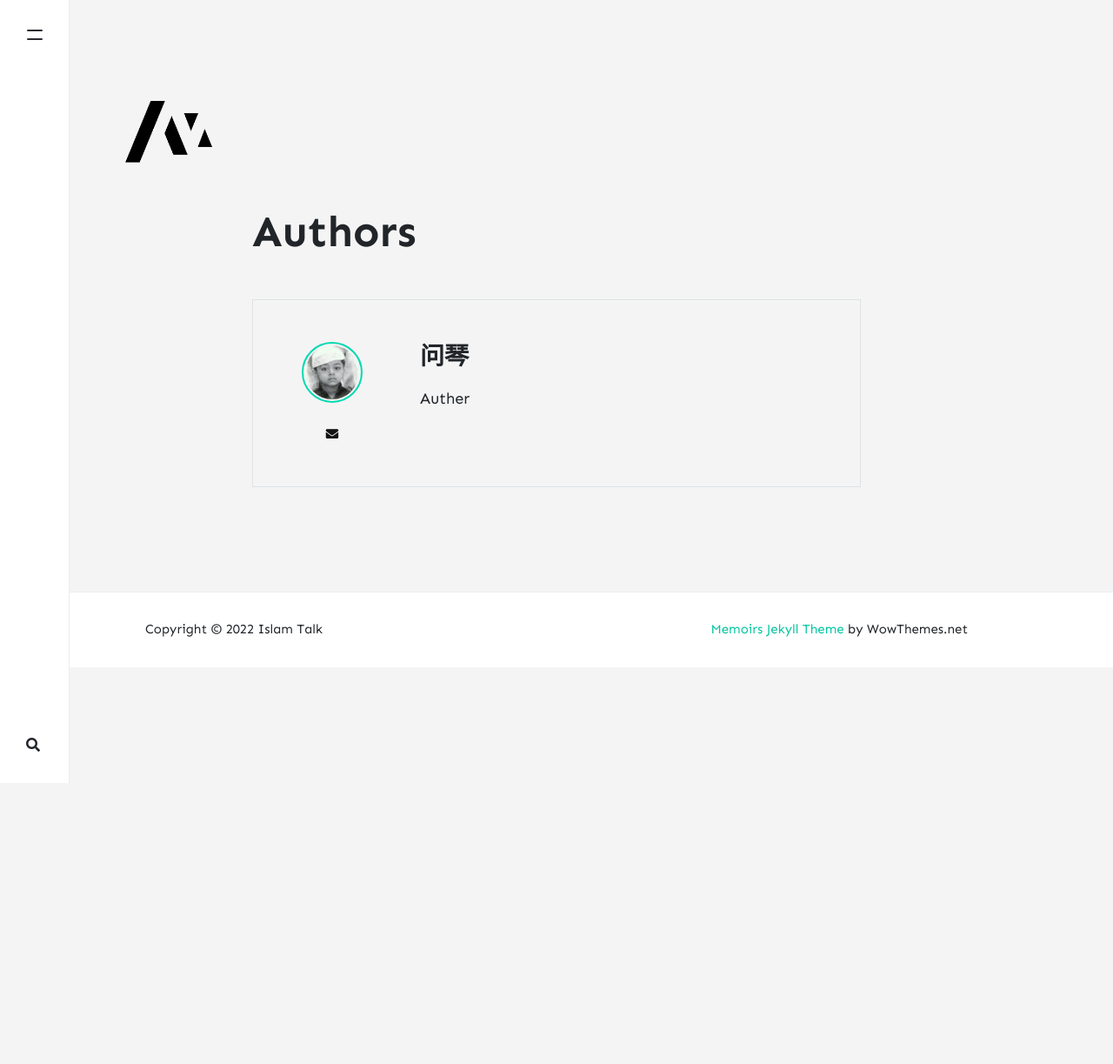
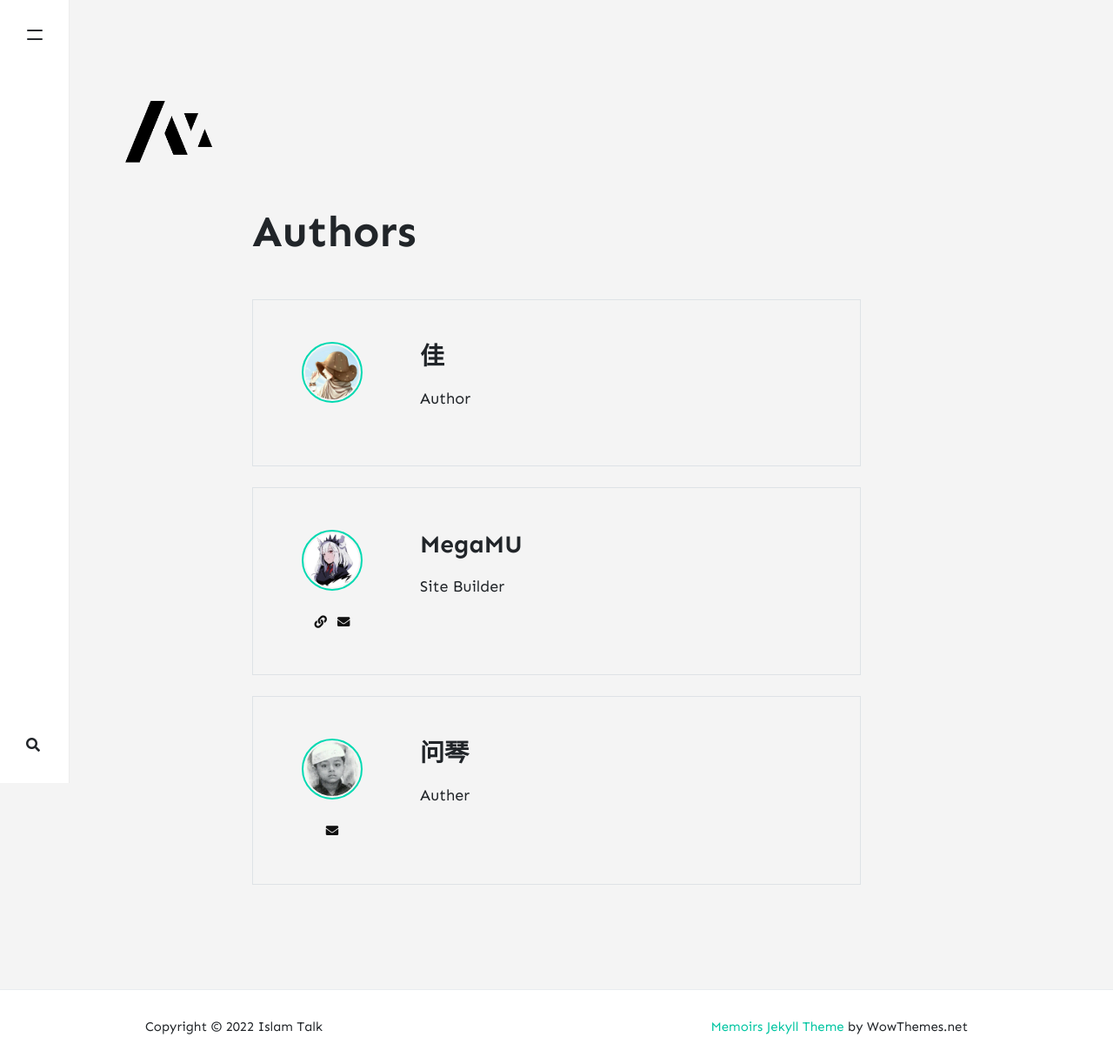
Before and after one commit to IslamTalk/IslamTalk.github.io, a Jekyll site: the page built from _pages/authors.html, in a window 1280 px wide. Shown: the whole page at 87% size. Built offline with Jekyll 4.4.1, drawn with Linux system fonts in a browser that asks for light colours; nearby versions of some CDN libraries; comment, search, counter and statistics services are not loaded; before the commit the page ends 900 px from its top, so only the background shows below that; part of the change alters nothing that is shown.

```diff
--- a/_config.yml
+++ b/_config.yml
@@ -22,7 +22,6 @@ authors:
     # web: https://www.wowthemes.net/donate/
     # twitter: https://twitter.com/wowthemesnet
     description: "Author"
-authors:
   MegaMU:
     name: MegaMU
     display_name: MegaMU
@@ -30,13 +29,11 @@ authors:
     email: sirmegamu@outlook.com
     web: https://megamu.icu/
     description: "Site Builder"
-authors:
   wenqin:
     name: 问琴
     display_name: 问琴
     avatar: 'assets/images/avatar-wenqin.png'
     email: 1107874930@qq.com
-    # web: https://megamu.icu/
     description: "Auther"
 
 
```
